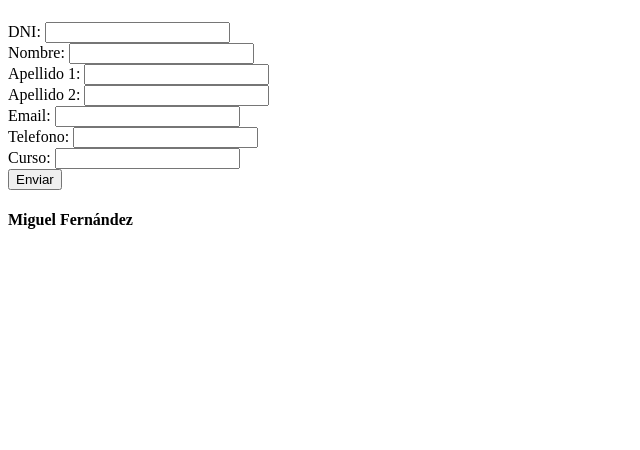
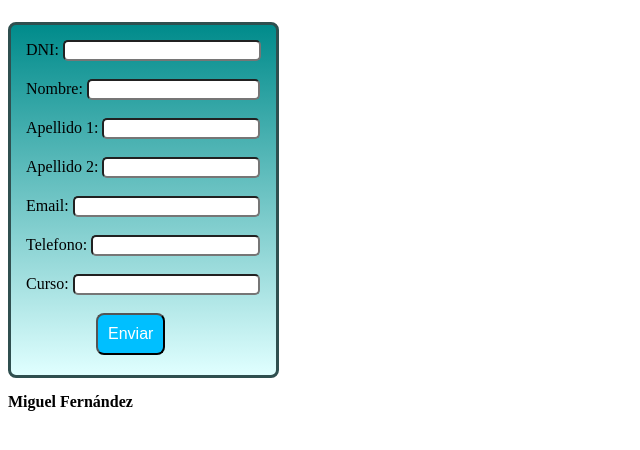
Before and after one commit to MiguelFernandezFerna/DAW02_DWES, a PHP site: page /formulario_agregar_alumno.php in a window 1280 px wide. Shown: the part 58-508 px from the top of the page, without its empty margins (0-640 px from the left). Run offline with PHP 8.4, Linux system fonts and the light colour scheme.

Commit message:
Modificaciones

```diff
--- /dev/null
+++ b/U3/Base de datos/pagina1/vista/estiloFormularios.css
@@ -0,0 +1,49 @@
+
+form{
+    position: absolute;
+    padding: 15px;
+    border: solid;
+    border-radius: 8px;
+    background: linear-gradient(to bottom, #008B8B,#E0FFFF);
+    border-color: 	#2F4F4F;
+}
+input{
+    border-radius: 5px;
+}
+#dni{
+    width: 190px;
+}
+
+#nombre{
+    width: 165px;
+}
+#apellido1{
+    width: 150px;
+}
+#apellido2{
+    width: 150px;
+}
+#email{
+    width: 179px;
+}
+#telefono{
+    width: 161px;
+}
+#curso{
+    width: 179px;
+}
+
+#enviar{
+    margin-left: 70px;
+    background-color: #00BFFF;
+    color: white;
+    font-size: medium;
+    padding: 10px;
+    margin-bottom: 5px;
+    border-radius: 8px;
+}
+
+footer{
+    position: absolute;
+    margin-top: 350px;
+}
--- a/U3/Base de datos/pagina1/vista/formulario_agregar_alumno.php
+++ b/U3/Base de datos/pagina1/vista/formulario_agregar_alumno.php
@@ -4,6 +4,7 @@
     <meta charset="UTF-8">
     <meta name="viewport" content="width=device-width, initial-scale=1.0">
     <title>Agregar alumno</title>
+    <link rel="stylesheet" href="estiloFormularios.css">
 </head>
 <body>
     <header>
@@ -12,27 +13,27 @@
     <main>
         <form action="../controlador/agregar_alumno.php" method="post">
             <label for="dni">DNI:</label>
-            <input type="text" id="dni" name="dni"><br>
+            <input type="text" id="dni" name="dni"><br><br>
 
             <label for='nombre' id='nombre'>Nombre:</label>
-            <input type='text' id='nombre' name='nombre'><br>
+            <input type='text' id='nombre' name='nombre'><br><br>
 
             <label for='apellido1' id='apellido1'>Apellido 1:</label>
-            <input type='text' id='apellido1' name='apellido1'><br>
+            <input type='text' id='apellido1' name='apellido1'><br><br>
 
             <label for='apellido2' id='apellido2'>Apellido 2:</label>
-            <input type='text' id='apellido2' name='apellido2'><br>
+            <input type='text' id='apellido2' name='apellido2'><br><br>
 
             <label for="email">Email:</label>
-            <input type="text" name="email" id="email"><br>
+            <input type="text" name="email" id="email"><br><br>
 
             <label for='telefono' id='telefono'>Telefono:</label>
-            <input type='text' id='telefono' name='telefono'><br>
+            <input type='text' id='telefono' name='telefono'><br><br>
 
             <label for="curso">Curso:</label>
-            <input type="text" id="curso" name="curso"><br>
+            <input type="text" id="curso" name="curso"><br><br>
 
-            <input type='submit' value="Enviar"><br>
+            <input type='submit' value="Enviar" id="enviar"><br>
         </form>
     </main>
     <footer>
```
Also changed, not shown: U3/Base de datos/pagina1/vista/formulario_modificar_alumnos.php (+9 -8 lines), U3/Base de datos/pagina1/vista/listar_alumnos.php (renamed from U3/Base de datos/pagina1/vista/CRUD_principal.php).
